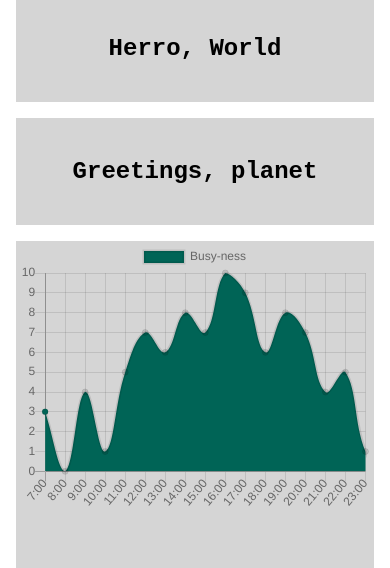
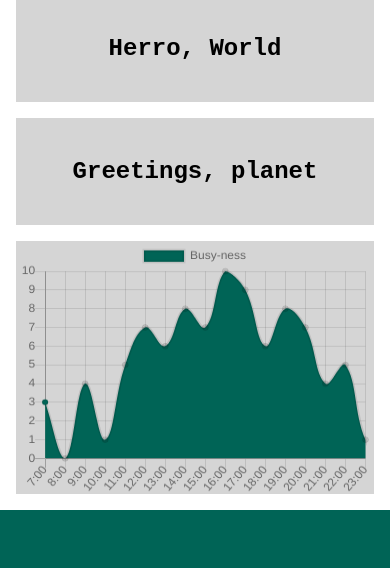
Before and after one commit to julian-hecker/fsc-census, a website: page src/index.html in a window 390 px wide. Shown: the part 85-653 px from the top of the page. Drawn offline with nearby package versions, Linux system fonts and the light colour scheme; files that its build step writes are made by us from their sources.

Commit message:
fix sizing on mobile

```diff
--- a/src/scss/index.scss
+++ b/src/scss/index.scss
@@ -76,7 +76,7 @@ body {
 
 @media (max-width: 576px) {
     .main {
-        grid-template-rows: auto auto minmax(50vh, 500px);
+        grid-template-rows: auto auto minmax(30vh, 200px);
         grid-template-columns: 1fr;
     }
     .chart {
```
Also changed, not shown: dist/css/index.css, dist/css/index.min.css.
